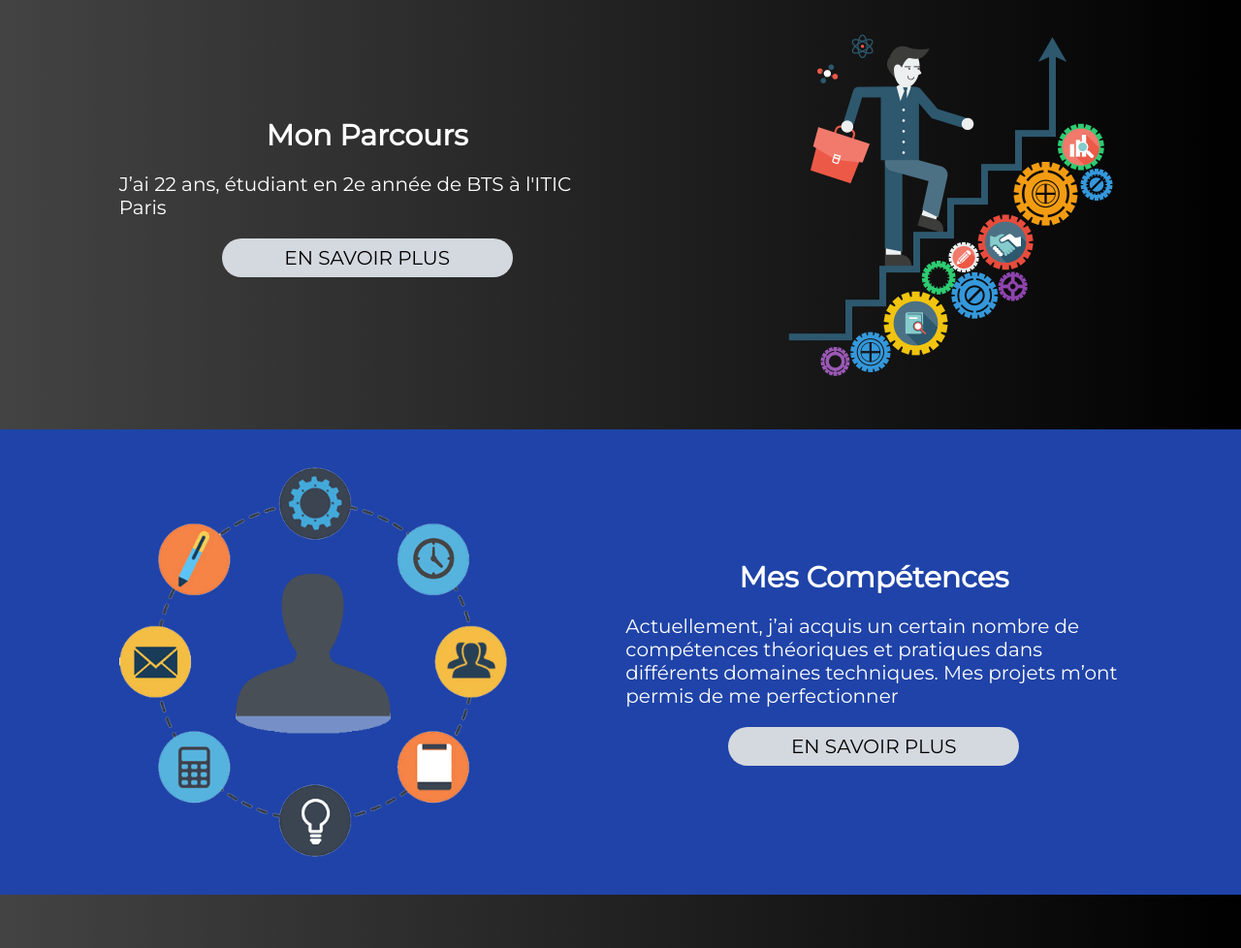
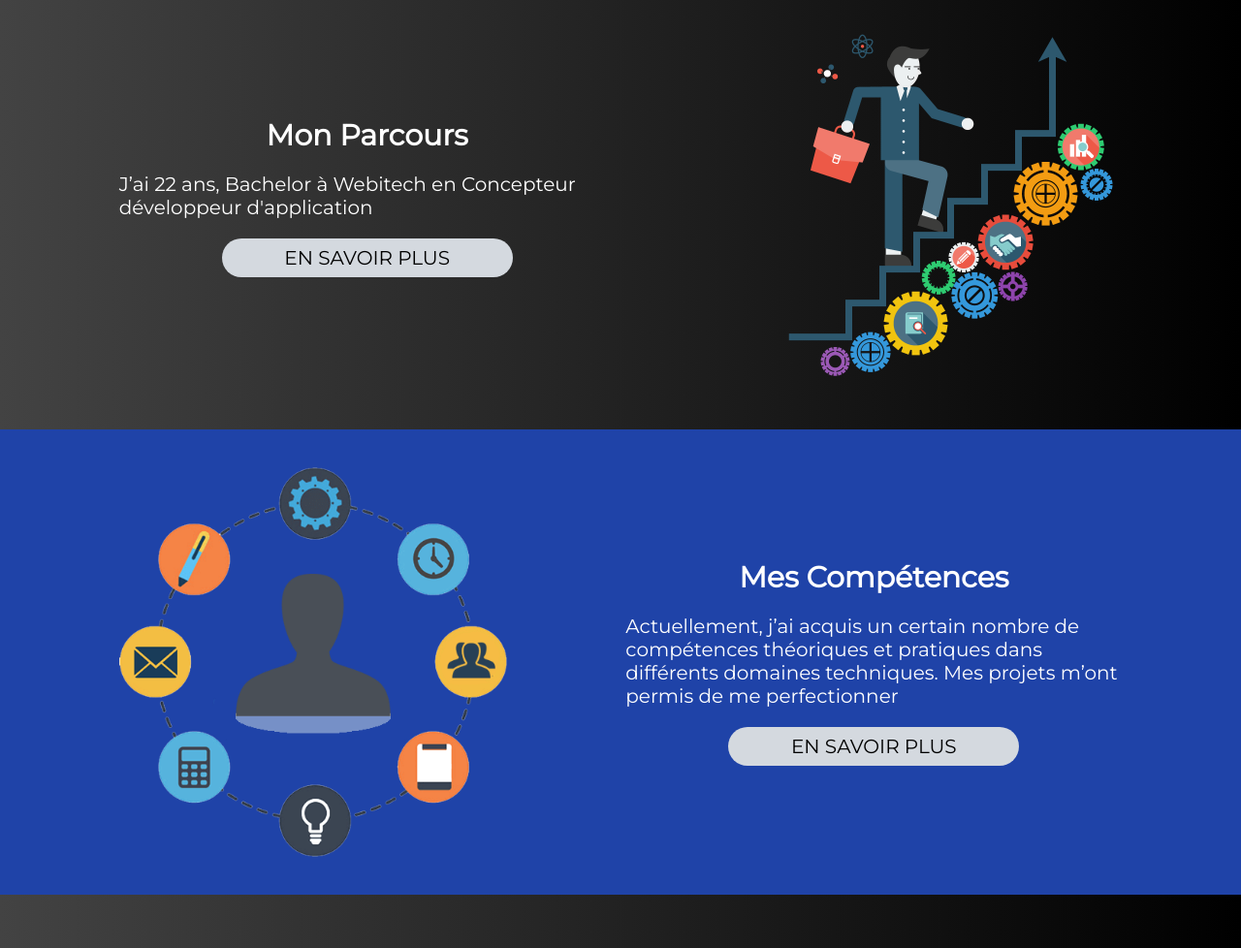
Before and after one commit to Anilcharif/Portfolio-Zoher-BTS, a plain HTML site: page index.html in a window 1280 px wide. Shown: the part 1359-2337 px from the top of the page at 97% size. Drawn offline with Linux system fonts and the light colour scheme.

Commit message:
Update index.html

```diff
--- a/index.html
+++ b/index.html
@@ -80,7 +80,7 @@
                 <img src="asset/images_menu/parcours.png" alt="parcours">
                 <figcaption>
                     <h2>Mon Parcours</h2>
-                    <p>J’ai 22 ans, étudiant en 2e année de BTS à l'ITIC Paris </p>
+                    <p> J’ai 22 ans, Bachelor à Webitech en Concepteur développeur d'application </p>
                     <a href="parcours.html">En savoir plus</a> <!-- parcours.html -->
                 </figcaption>
             </figure>
```
